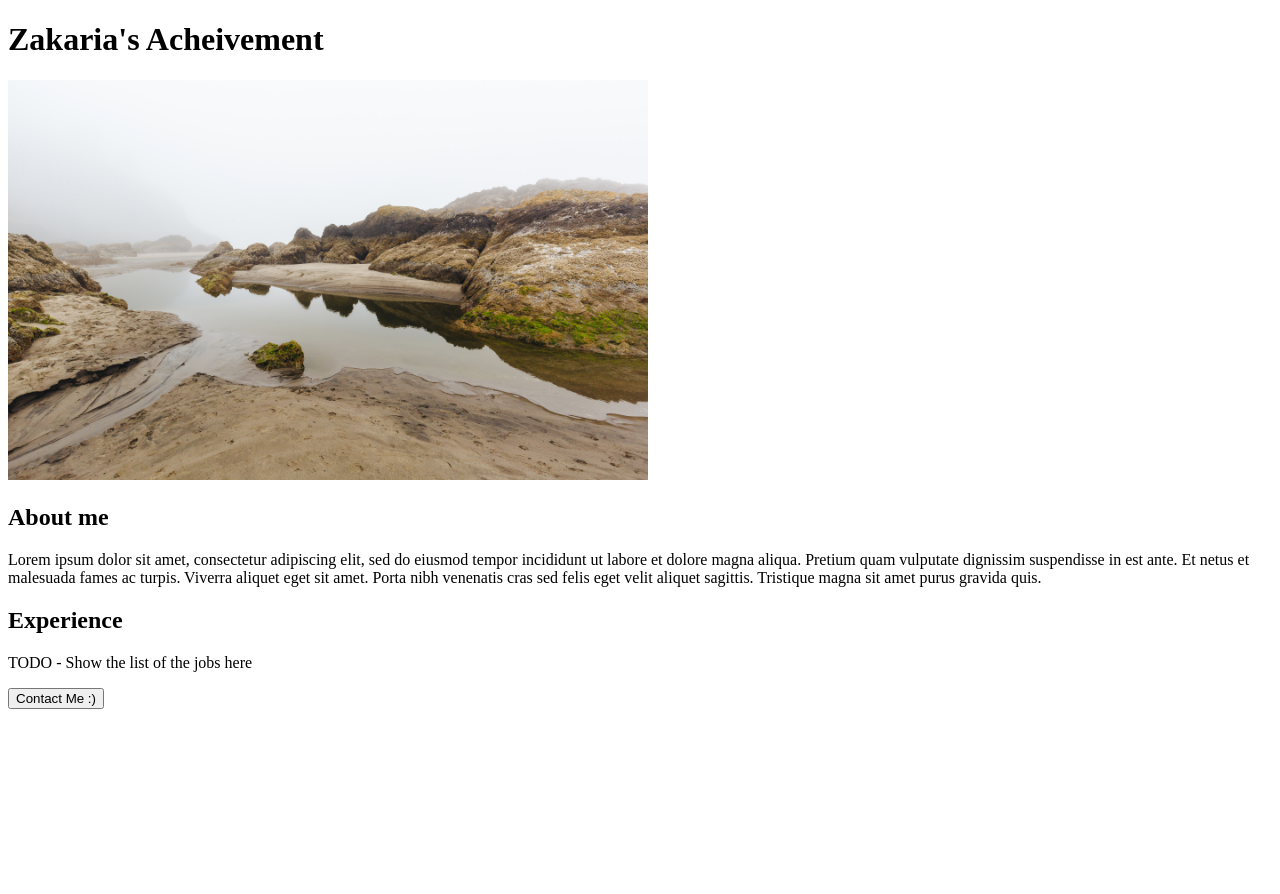
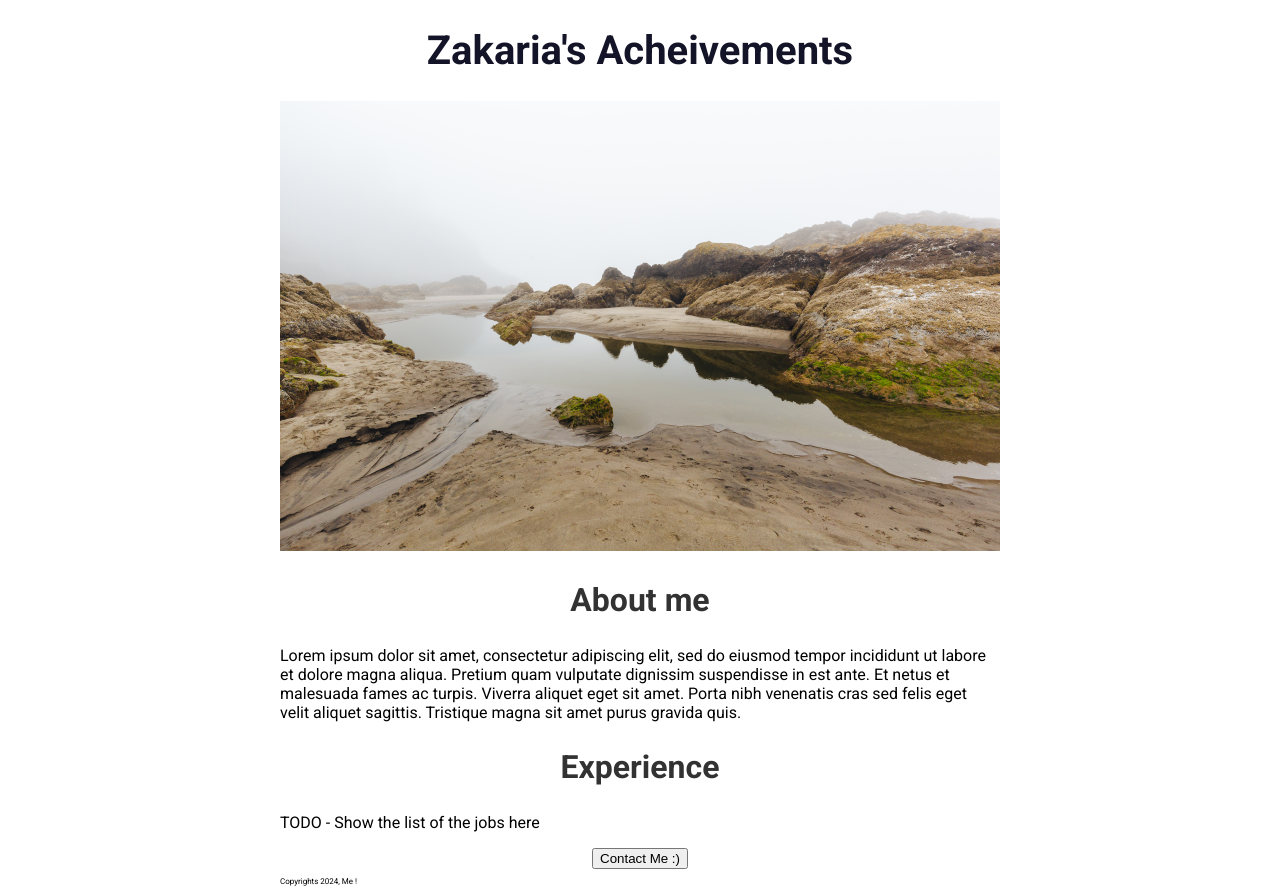
Before and after one commit to Kirzaki/test-carrer-website, a Flask app: page / in a window 1280 px wide. Before the commit the page ends 709 px from the top, so only its background shows below. Run offline with Flask 3, Linux system fonts and the light colour scheme.

Commit message:
CSS in the .html file (58:24)

```diff
--- a/templates/home.html
+++ b/templates/home.html
@@ -2,13 +2,61 @@
 <html>
     <head>
         <link rel = "icon" href="http://127.0.0.1:5000/static/favicon.ico">
-        <title>Zakaria's acheivement </title>
+
+        <link rel="preconnect" href="https://fonts.googleapis.com">
+        <link rel="preconnect" href="https://fonts.gstatic.com" crossorigin>
+        <link href="https://fonts.googleapis.com/css2?family=Roboto:ital,wght@0,100;0,300;0,400;0,500;0,700;0,900;1,300;1,400;1,500;1,700;1,900&display=swap" rel="stylesheet">
+
+        <title>Zakaria's CV</title>
+        <style>
+            h1 {
+                font-size: 40px;
+                font-family: Roboto;
+                font-weigth: normal;
+                color: rgb(20,20,40);
+                text-align: center;
+            }
+
+            #banner {
+                width: 100%;
+                heigth: 360px;
+                object-fit: cover;
+            }
+
+            h2 {
+                font-size: 32px;
+                font-family: Roboto;
+                font-weigth: normal;
+                color: rgb(50,50,50);
+                text-align: center;
+            }
+
+            .bodytext {
+                font-family: Roboto;
+                color: rgb(0,0,0);
+                font-weigth: 900;
+            }
+
+            #container {
+                max-width: 720px;
+                margin: 0 auto;
+            }
+
+            .credits{
+                font-size: 8px;
+                font-family: Roboto;
+                color: rgb(0,0,0);
+                font-weigth: 900;
+            }
+
+        </style>
     </head>
     <body>
-        <h1>Zakaria's Acheivement</h1>
-        <img src ="http://127.0.0.1:5000/static/banner.jpg" heigth="320" width = "640">
+        <div id = "container">
+            <h1>Zakaria's Acheivements</h1>
+            <img id = "banner" src ="http://127.0.0.1:5000/static/banner.jpg">
             <h2> About me </h2>
-        <p>
+            <p class="bodytext">
                 Lorem ipsum dolor sit amet, consectetur adipiscing elit,
                 sed do eiusmod tempor incididunt ut labore et dolore magna aliqua.
                 Pretium quam vulputate dignissim suspendisse in est ante. Et netus et
@@ -16,8 +64,15 @@
                 cras sed felis eget velit aliquet sagittis. Tristique magna sit amet purus gravida quis.
             </p>
             <h2> Experience </h2>
-        <p> TODO - Show the list of the jobs here </p>
+            <p class="bodytext"> TODO - Show the list of the jobs here </p>
+
+            <div style="text-align:center">
             <button>Contact Me :)</button>
+            </div>
+
+            <p class="credits">Copyrights 2024, Me ! </p>
+
+        </div>
     </body>
 
 </html>
```
Lines whose indentation alone changed are shown as unchanged.
